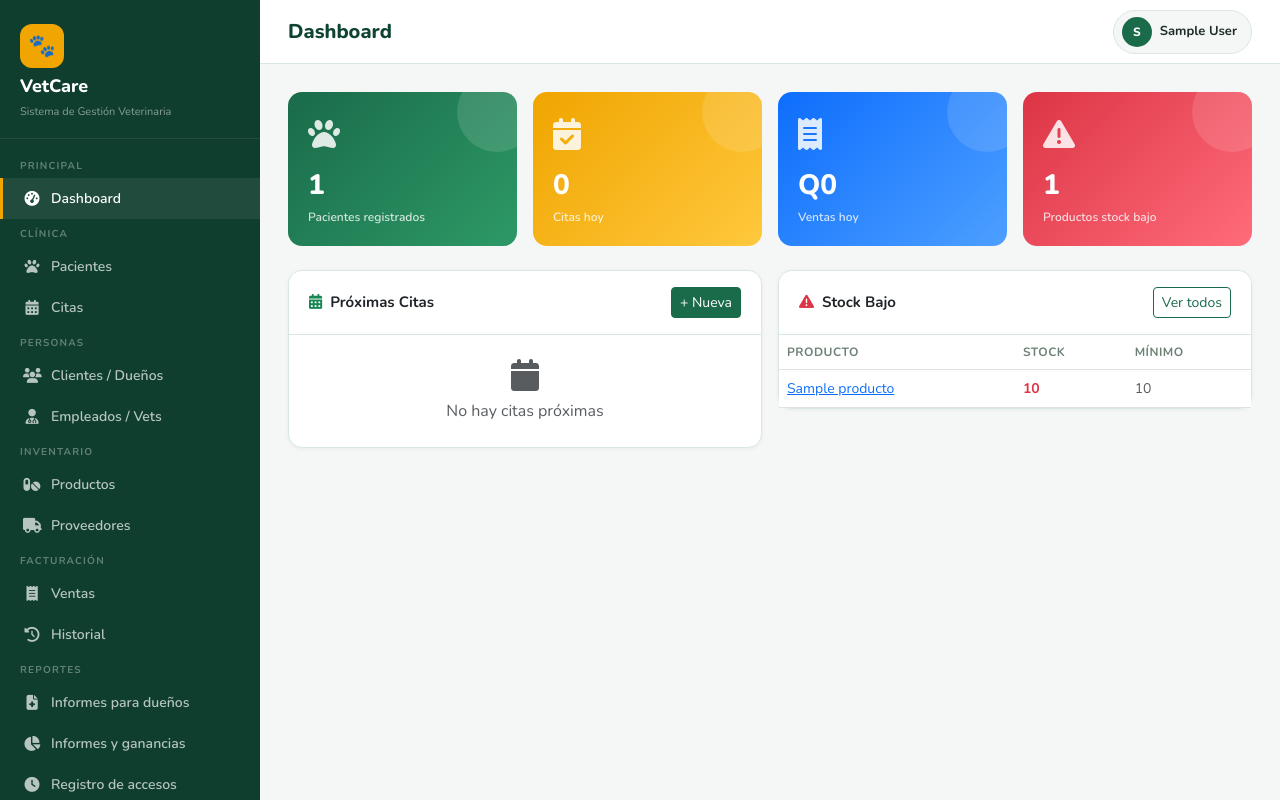
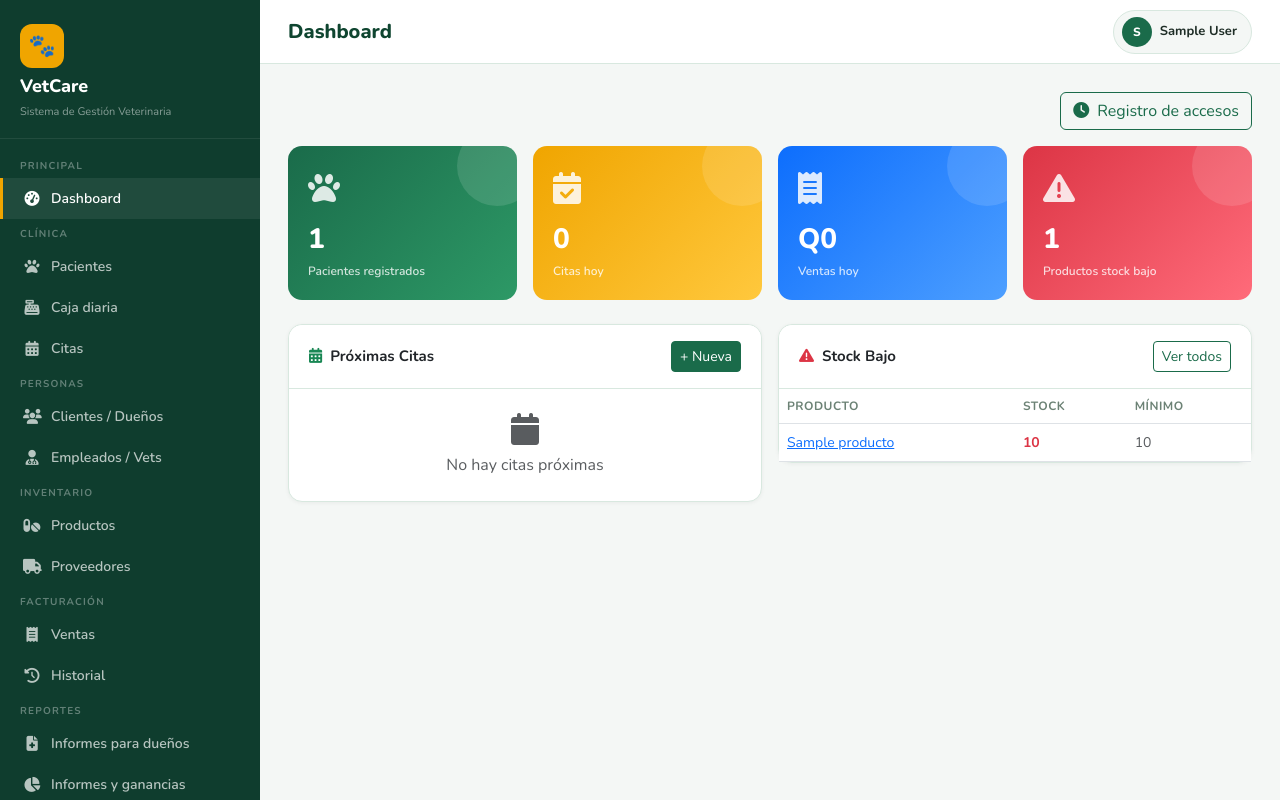
Before and after one commit to ErickGioo/vetcare, a Django app: page / in a window 1280 px wide. Run offline with Django 4.2, Linux system fonts and the light colour scheme; a user stored in the database is signed in; tables that the repository leaves empty hold one stand-in row (values such as "Sample post").

Commit message:
Move access log to dashboard button and cash register beside patients

```diff
--- a/templates/base/base.html
+++ b/templates/base/base.html
@@ -200,6 +200,9 @@
         <a href="/pacientes/" {% if '/pacientes/' in request.path %}class="active"{% endif %}>
             <i class="fas fa-paw"></i> Pacientes
         </a>
+        {% if user.is_staff %}
+        <a href="{% url 'caja:panel' %}" {% if request.path == '/caja/' %}class="active"{% endif %}><i class="fas fa-cash-register"></i> Caja diaria</a>
+        {% endif %}
         <a href="/citas/" {% if '/citas/' in request.path %}class="active"{% endif %}>
             <i class="fas fa-calendar-alt"></i> Citas
         </a>
@@ -228,8 +231,6 @@
         <a href="/informes/consultas/"><i class="fas fa-file-medical"></i> Informes para dueños</a>
         {% if user.is_staff %}
         <a href="/informes/"><i class="fas fa-chart-pie"></i> Informes y ganancias</a>
-        <a href="/caja/accesos/"><i class="fas fa-clock"></i> Registro de accesos</a>
-        <a href="/caja/"><i class="fas fa-cash-register"></i> Caja diaria</a>
         <a href="/informes/cierres/"><i class="fas fa-cash-register"></i> Cierres</a>
         <a href="/informes/inventario/"><i class="fas fa-box"></i> Inventario y mínimos</a>
         {% endif %}
--- a/templates/base/dashboard.html
+++ b/templates/base/dashboard.html
@@ -2,6 +2,11 @@
 {% block title %}Dashboard{% endblock %}
 {% block page_title %}Dashboard{% endblock %}
 {% block content %}
+{% if user.is_staff %}
+<div class="d-flex justify-content-end mb-3">
+    <a href="{% url 'caja:accesos' %}" class="btn btn-outline-primary"><i class="fas fa-clock me-2"></i>Registro de accesos</a>
+</div>
+{% endif %}
 <div class="row g-3 mb-4">
     <div class="col-md-3">
         <div class="stat-card" style="background: linear-gradient(135deg, #1a6b4a, #2d9966);">
```
